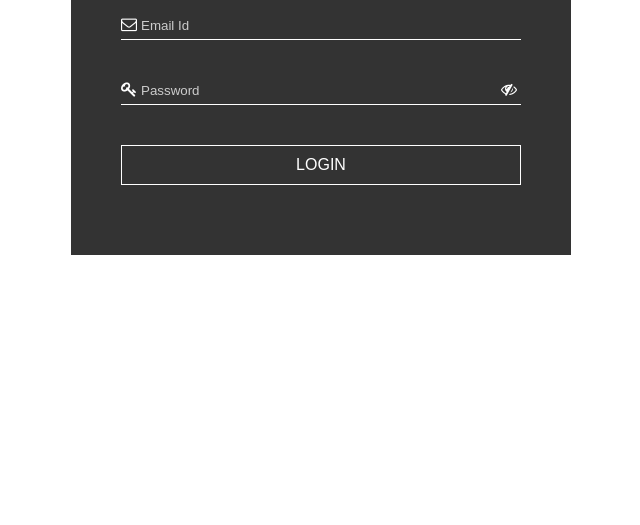
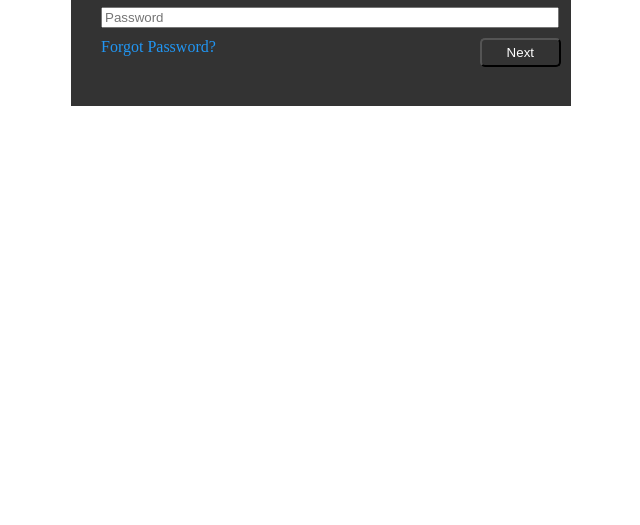
Before and after one commit to Coderushnepal/KrishiyanaBhakta, a plain HTML site: page JavaScript/DOM/Password_toggle/index.html in a window 1280 px wide. Shown: the part 275-800 px from the top of the page, without its empty margins (319-959 px from the left). Drawn offline with Linux system fonts and the light colour scheme.

Commit message:
removed css file and updated the code within script

```diff
--- a/JavaScript/DOM/Password_toggle/index.html
+++ b/JavaScript/DOM/Password_toggle/index.html
@@ -4,29 +4,11 @@
     <meta charset="UTF-8">
     <meta http-equiv="X-UA-Compatible" content="IE=edge">
     <meta name="viewport" content="width=device-width, initial-scale=1.0">
-    <link rel="stylesheet" href="style.css">
+    <!-- <link rel="stylesheet" href="style.css"> -->
     <link rel="stylesheet" href="https://stackpath.bootstrapcdn.com/font-awesome/4.7.0/css/font-awesome.min.css">
-    <title>Document</title>
+    <title>Password-toggle</title>
 </head>
 <body>
-    <div class="form-box">
-        <h1>Login Here</h1>
-        <div class="input-box">
-            <i class="fa fa-envelope-o"></i>
-            <input type= "email" placeholder="Email Id">
-        </div>
-        <div class="input-box">
-            <i class="fa fa-key"></i>
-            <input type="password" placeholder="Password" id="myInput">
-            <span class="eye" onclick="toggle()">
-            <i id="hide1" class="fa fa-eye"></i>
-            <i id="hide2" class="fa fa-eye-slash"></i>
-        </span>
-        </div>
-        <button
-        type ="button" class="login-btn">LOGIN</button>
-    </div >
-
 </body>
 <script src ="script.js"></script>
 </html>
--- a/JavaScript/DOM/Password_toggle/script.js
+++ b/JavaScript/DOM/Password_toggle/script.js
@@ -1,16 +1,72 @@
-function toggle(){
-    var x= document.getElementById("myInput");
-    var y= document.getElementById("hide1");
-    var z= document.getElementById("hide2");
+var form = document.createElement("form");
+form.style.width = "500px";
+form.style.margin = "12% auto";
+form.style.padding = "50px 0";
+form.style.backgroundColor = "rgba(0,0,0,0.8)";
+form.style.boxShadow = "0 0 20px 2px rgba (0,0,0,0.5)";
+document.body.appendChild(form);
 
-    if(x.type ==='password'){
-        x.type = "text";
-        y.style.display = "block";
-        z.style.display = "none";
-    }
-    else{
-        x.type = "password";
-        y.style.display = "none";
-        z.style.display = "block";
-    }
-}
+
+var heading =document.createElement('h1');
+heading.innerHTML="Password";
+heading.style.textDecoration = "none";
+heading.style.marginLeft = "30px";
+heading.style.color = "#2196F3";
+form.appendChild(heading);
+
+
+var password = document.createElement("input");
+password.setAttribute("placeholder", "Password");
+password.setAttribute("type", "password");
+password.setAttribute("required", "");
+form.appendChild(password);
+password.style.padding = "15px auto";
+password.style.width = "90%";
+password.style.marginBottom = "10px";
+password.style.marginLeft="30px";
+
+var icon = document.createElement("i");
+icon.className = "fa fa-eye-slash";
+icon.addEventListener("click", function (event) {
+  if (passwordInput.type === "password") {
+    passwordInput.type = "text";
+    icon.className = "fa fa-eye";
+  } else {
+    passwordInput.type = "password";
+    icon.className = "fa fa-eye-slash";
+  }
+});
+
+var forgotAndNext = document.createElement("div");
+form.appendChild(forgotAndNext);
+
+var forgotPassword = document.createElement("a");
+forgotPassword.innerHTML = "Forgot Password?";
+forgotAndNext.appendChild(forgotPassword);
+forgotPassword.setAttribute("href", "#");
+forgotPassword.style.textDecoration = "none";
+forgotPassword.style.marginLeft = "30px";
+forgotPassword.style.color = "#2196F3";
+forgotPassword.addEventListener('mouseover', function(event) {
+    forgotPassword.style.color = "#FFFFE0 ";
+})
+forgotPassword.addEventListener('mouseout', function(event) {
+    forgotPassword.style.color = "#2196F3";
+})
+
+var next = document.createElement("button");
+next.innerHTML = "Next";
+forgotAndNext.appendChild(next);
+next.style.float = "right";
+next.style.marginRight ="10px";
+next.style.padding = "5px 25px";
+next.style.background = "transparent";
+next.style.borderRadius = "5px";
+next.style.color = "white";
+next.addEventListener('mouseover', function(event) {
+    next.style.background = "#2196F3";
+    next.style.borderColor = "1px solid #fff";
+})
+next.addEventListener('mouseout', function(event) {
+    next.style.backgroundColor = "transparent";
+})
--- a/JavaScript/DOM/Password_toggle/style.css
+++ /dev/null
@@ -1,58 +0,0 @@
-*{
-    margin: 0;
-    padding: 0;
-}
-.body{
-    font-family: sans-serif;
-    background-position: center;
-}
-.form-box{
-    width: 500px;
-    background: rgba(0,0,0,0.8);
-    margin: 12% auto;
-    padding: 50px 0;
-    color: #fff;
-    box-shadow: 0 0 20px 2px rgba (0,0,0,0.5);
-
-}
-
-h1{
-    text-align: center;
-    margin-bottom: 40px;
-}
-
-.input-box{
-    margin: 31px auto;
-    width: 80%;
-    border-bottom: 1px solid #fff;
-    padding-top: 10px;
-    padding-bottom: 5px;
-}
-
-.input-box input{
-    width: 90%;
-   border: none;
-   outline: none;
-   background: transparent;
-   color: #fff;
-}
-
-::placeholder{
-    color: #ccc;
-}
-.eye{position: absolute;}
-
-#hide1{display: none;}
-
-.login-btn{
-    margin: 40px auto 20px;
-    width: 80%;
-    display: block;
-    outline: none;
-    padding: 10px 0;
-    border: 1px solid #fff;
-    cursor: pointer;
-    background: transparent;
-    color: #fff;
-    font-size: 16px;
-}
```
